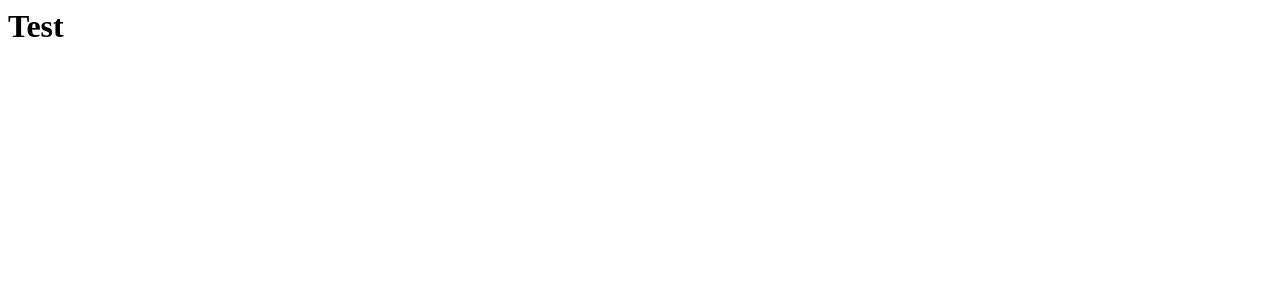
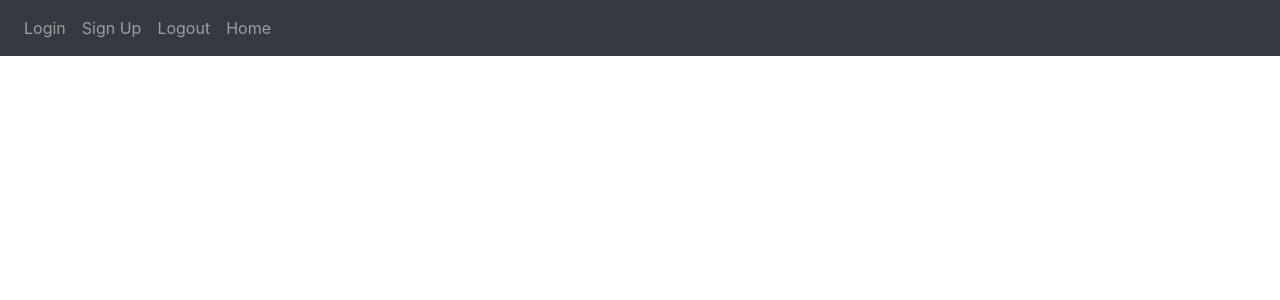
Before and after one commit to SRCinVA/Python_website_with_Flask, a Flask app: page / in a window 1280 px wide. Before the commit the part shown is almost empty. Shown: the top 300 px of the page. Run offline with Flask 2, Linux system fonts and the light colour scheme; some libraries are stand-ins or nearby versions.

Commit message:
Some small changes
Also found a weird issue: it still reads curly braces, even inside a comment.

```diff
--- a/Flask_web_app/website/templates/base.html
+++ b/Flask_web_app/website/templates/base.html
@@ -16,17 +16,27 @@
         crossorigin="anonymous"
     />
     <!--Jinja usually puts Python in percent signs or other symbols-->
-    <title>{% block title %}{% endblock %}</title> <!--creating a template that can be overridden in a child template (through inheritance)-->
+    <title>{% block title %}Home{% endblock %}</title> <!--creating a template that can be overridden in a child template (through inheritance)-->
 
     </head>
     <body>
     <!--he said to take this code from his website *again*-->
     <!--this is the javascript related to bootstrap-->
-    <!--two curly bracket sets "{{ }}"" usually means you're going to be trping some python expression-->
+    <!--two curly bracket sets usually means you're going to be trping some python expression-->
+        <nav class="navbar navbar-expand-lg navbar-dark bg-dark"> <!--these are all bootastrap classes-->
+            <button class="navbar-toggler" type="button" data-toggle="collapse" data-target="#navbar">
+                <span class="navbar-toggler-icon"></span>
+            </button>
+            <div class="collapse navbar-collapse" id="navbar">
+                <div class="navbar-nav">
+                    <a class="nav-item nav-link" id="login" href="/login">Login</a>
+                    <a class="nav-item nav-link" id="signUp" href="/sign-up">Sign Up</a>
+                    <a class="nav-item nav-link" id="logout" href="/logout">Logout</a>
+                    <a class="nav-item nav-link" id="home" href="/">Home</a>
 
-    <nav class="navbar navbar-expand-lg navbar-dark bg-dark"> <!--these are all bootastrap classes-->
-        <button class="navbar-toggle" type="button" data-toggle="collapse"></button>
-    </nav>
+                </div>
+            </div> <!--no idea what is going with this ...-->
+        </nav>
 
     <script
     src="https://code.jquery.com/jquery-3.2.1.slim.min.js"
@@ -43,7 +53,5 @@
     integrity="sha384-JZR6Spejh4U02d8jOt6vLEHfe/JQGiRRSQQxSfFWpi1MquVdAyjUar5+76PVCmYl"
     crossorigin="anonymous"
     ></script>
-
-
     </body>
 </html>
--- /dev/null
+++ b/Flask_web_app/website/templates/home.html
@@ -0,0 +1,4 @@
+{% extends "base.html" %}
+{% block title %}Changed{% endblock %}
+
+<!--this template will be the same as base.html, but it will be able to override base.-->
--- a/Flask_web_app/website/views.py
+++ b/Flask_web_app/website/views.py
@@ -1,4 +1,4 @@
-from flask import Blueprint
+from flask import Blueprint, render_template
 
 # we're going to define that our file is a blueprint of this application
 views = Blueprint('views', __name__) # convention for how to name this
@@ -7,4 +7,4 @@ views = Blueprint('views', __name__) # convention for how to name this
 # Remember that a view and a route are the same thing
 @views.route('/') # obviously the simplest route possible, this will be the homepage
 def home():  # couldn't be simpler: this function runs whenever we go to this page.
-    return "<h1>Test<h1>"
+    return render_template("home.html")  # this tells this route to show this template.
```
